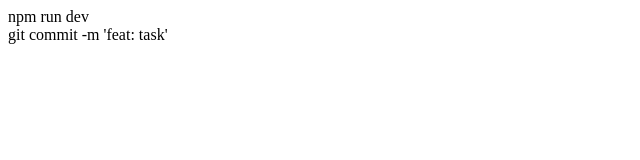
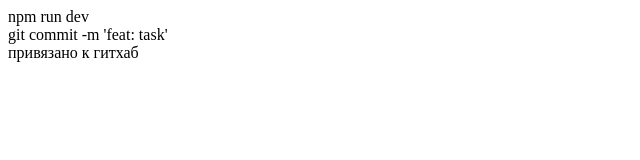
Before and after one commit to dzlek/CodewarsTS, a website: page index.html in a window 1280 px wide. Shown: the whole page, without its empty margins (0-640 px from the left). Drawn offline with Linux system fonts and the light colour scheme.

Commit message:
feat: task

```diff
--- a/index.html
+++ b/index.html
@@ -7,6 +7,7 @@
 <body>
     <div>npm run dev</div>
     <div>git commit -m 'feat: task'</div>
+    <div>привязано к гитхаб</div>
   <script type="module" src="./index.js"></script>
 </body>
 </html>
```
